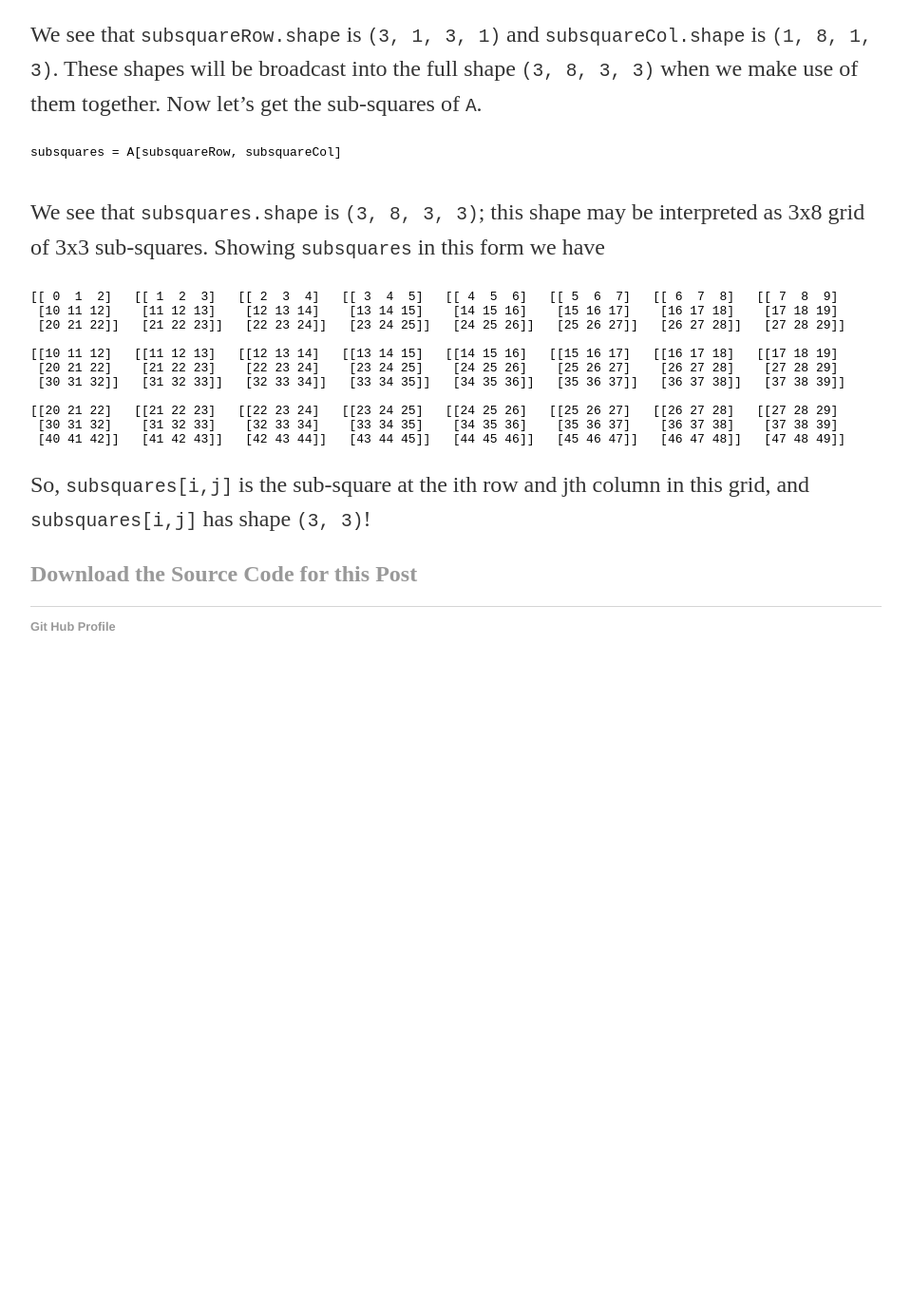
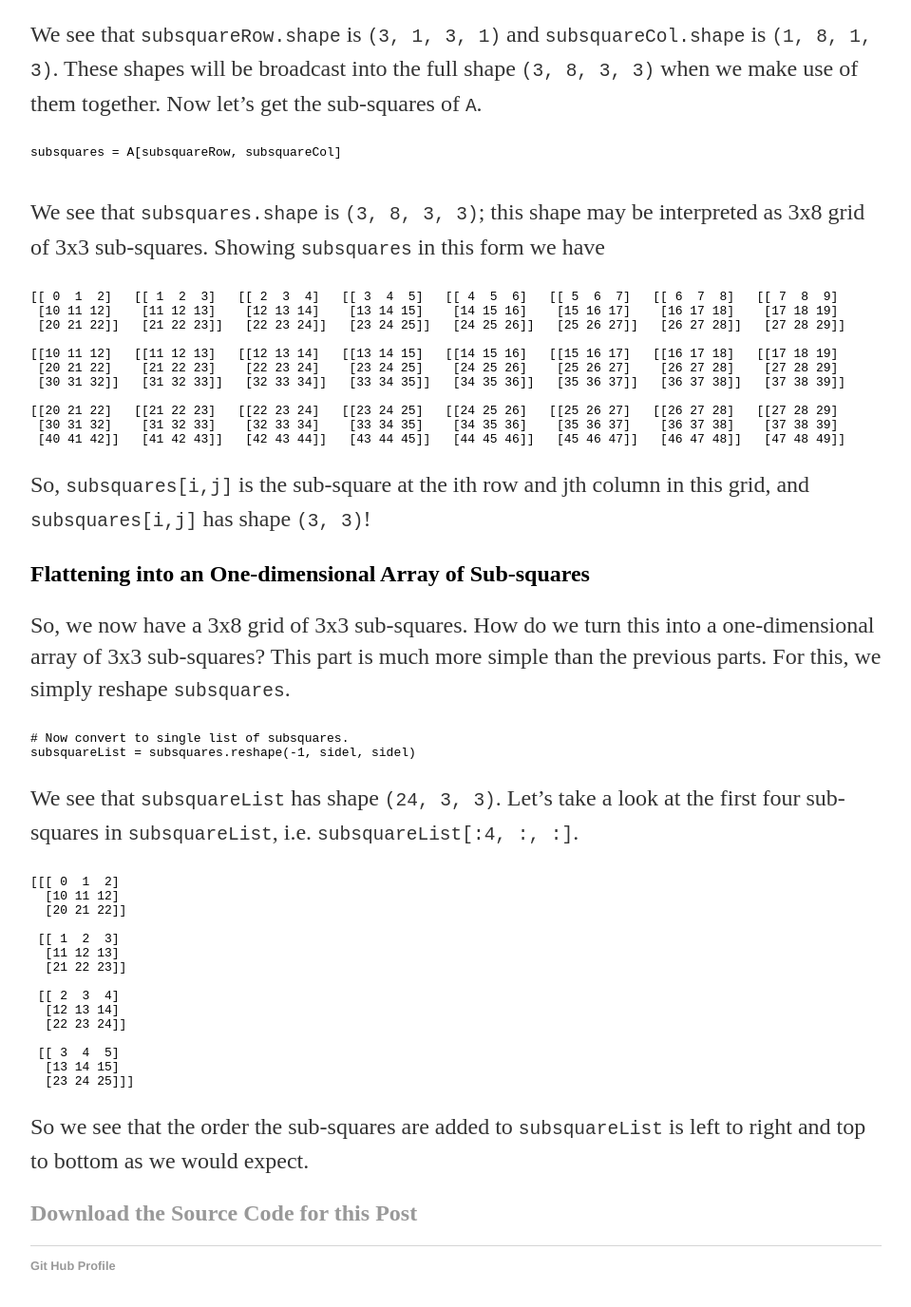
Before and after one commit to MatthewMcGonagle/MatthewMcGonagle.github.io, a Jekyll site: the page built from _posts/2017-10-13-SelectingSubsquaresWithNumpyIndexing.md, in a window 1280 px wide and 1400 px high, scrolled down 2496 px. Shown: the top 1376 px of the window at 95% size, without its empty margins (160-1119 px from the left). Built offline with Jekyll 4.4.1, drawn with Linux system fonts in a browser that asks for light colours; before the commit the page ends 3223 px from its top, so only the background shows below that; some of the changed text lies outside the part shown.

Commit message:
Added section on reshaping into list of sub-squares.

````diff
--- a/_posts/2017-10-13-SelectingSubsquaresWithNumpyIndexing.md
+++ b/_posts/2017-10-13-SelectingSubsquaresWithNumpyIndexing.md
@@ -61,9 +61,9 @@ corners = A[cornersRow, cornersCol]
 
 The array `corners` has shape `(3, 8, 1, 1)`. In fact , `corners` may be written as
 ```
-[[  [[0]]  [[1]]  [[2]]  [[3]]  [[4]]  [[5]]  [[6]]  [[7]] ]
- [[ [10]] [[11]] [[12]] [[13]] [[14]] [[15]] [[16]] [[17]] ]
- [[ [20]] [[21]] [[22]] [[23]] [[24]] [[25]] [[26]] [[27]] ]]
+[[ [[ 0]] [[ 1]] [[ 2]] [[ 3]] [[ 4]] [[ 5]] [[ 6]] [[ 7]] ]
+ [ [[10]] [[11]] [[12]] [[13]] [[14]] [[15]] [[16]] [[17]] ]
+ [ [[20]] [[21]] [[22]] [[23]] [[24]] [[25]] [[26]] [[27]] ]]
 ```
 Note that the way we have written `corners` will differ from the output of the simple print statement `print(corners)`. We have written it this way, because it is more clear; Also the structure is the same.
 
@@ -96,4 +96,34 @@ We see that `subsquares.shape` is `(3, 8, 3, 3)`; this shape may be interpreted
 ```
 
 So, `subsquares[i,j]` is the sub-square at the ith row and jth column in this grid, and `subsquares[i,j]` has shape `(3, 3)`!
+
+## Flattening into an One-dimensional Array of Sub-squares
+
+So, we now have a 3x8 grid of 3x3 sub-squares. How do we turn this into a one-dimensional array of 3x3 sub-squares? This part is much more simple than the previous parts. For this, we simply reshape `subsquares`.
+
+``` python
+# Now convert to single list of subsquares.
+subsquareList = subsquares.reshape(-1, sidel, sidel)
+```
+
+We see that `subsquareList` has shape `(24, 3, 3)`. Let's take a look at the first four sub-squares in `subsquareList`, i.e. `subsquareList[:4, :, :]`.
+```
+[[[ 0  1  2]
+  [10 11 12]
+  [20 21 22]]
+
+ [[ 1  2  3]
+  [11 12 13]
+  [21 22 23]]
+
+ [[ 2  3  4]
+  [12 13 14]
+  [22 23 24]]
+
+ [[ 3  4  5]
+  [13 14 15]
+  [23 24 25]]]
+```
+So we see that the order the sub-squares are added to `subsquareList` is left to right and top to bottom as we would expect.
+
 ## [Download the Source Code for this Post]( {{ site . url }}/assets/2017-10-13-SubsquaresNumpy.py)
````
Also changed, not shown: assets/2017-10-13-SubsquaresNumpy.py (+3 -5 lines).
